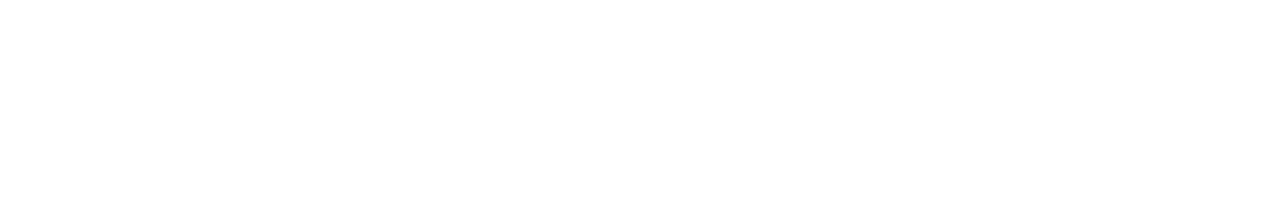
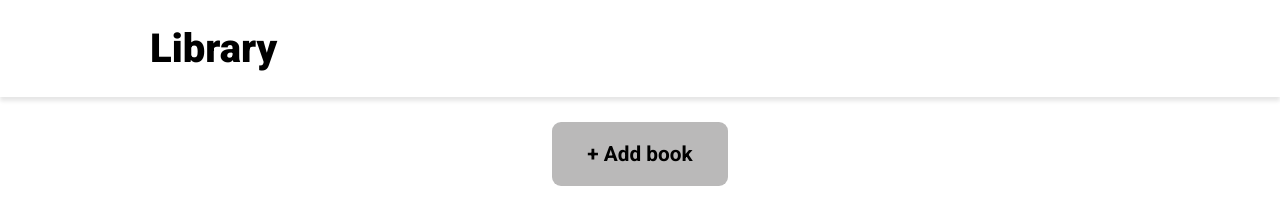
Before and after one commit to rvolkov8/project-library, a website: page index.html in a window 1280 px wide. Drawn offline with Linux system fonts and the light colour scheme.

Commit message:
Add basic HTML structure and CSS styling

```diff
--- a/index.html
+++ b/index.html
@@ -7,7 +7,26 @@
     <title>Library</title>
 
     <link rel="stylesheet" href="style.css" />
-    <script src="script.js"></script>
+    <script src="script.js" defer></script>
+
+    <link rel="preconnect" href="https://fonts.googleapis.com" />
+    <link rel="preconnect" href="https://fonts.gstatic.com" crossorigin />
+    <link
+      href="https://fonts.googleapis.com/css2?family=Roboto:wght@300;400;500;700;900&display=swap"
+      rel="stylesheet"
+    />
   </head>
-  <body></body>
+  <body>
+    <div class="container">
+      <div class="topbar">
+        <div class="library-logo">Library</div>
+      </div>
+      <div class="main">
+        <div class="add-book-section">
+          <button class="add-book-button">+ Add book</button>
+        </div>
+        <div class="book-cards-section"></div>
+      </div>
+    </div>
+  </body>
 </html>
--- a/style.css
+++ b/style.css
@@ -0,0 +1,60 @@
+*,
+*::after,
+*::before {
+  box-sizing: border-box;
+  font-family: "Roboto", sans-serif;
+}
+
+:root,
+body {
+  margin: 0;
+  height: 100%;
+  font-size: 16px;
+}
+
+.container {
+  height: 100%;
+  display: flex;
+  flex-direction: column;
+}
+
+.topbar {
+  min-height: fit-content;
+  padding: 25px 150px;
+
+  box-shadow: 0px 4px 4px rgba(0, 0, 0, 0.1);
+}
+
+.library-logo {
+  font-size: 2.5rem;
+  font-weight: 900;
+
+  cursor: pointer;
+}
+
+.main {
+  display: flex;
+  flex-direction: column;
+}
+
+.add-book-section {
+  min-height: fit-content;
+  padding: 25px 150px;
+
+  display: flex;
+  justify-content: center;
+  align-content: center;
+}
+
+.add-book-button {
+  padding: 20px 35px;
+
+  font-size: 1.3rem;
+  font-weight: 700;
+  border: none;
+  border-radius: 9px;
+
+  background-color: #bab9b9;
+
+  cursor: pointer;
+}
```
